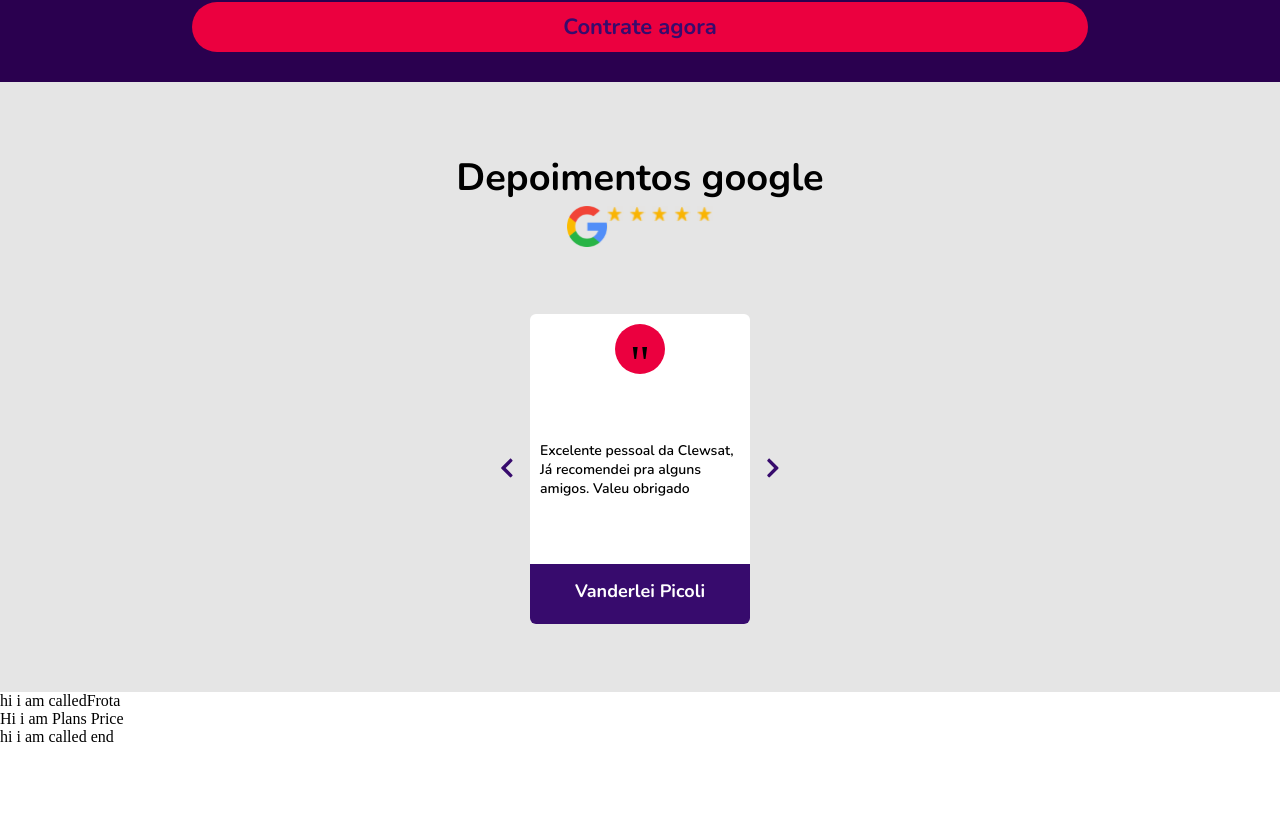
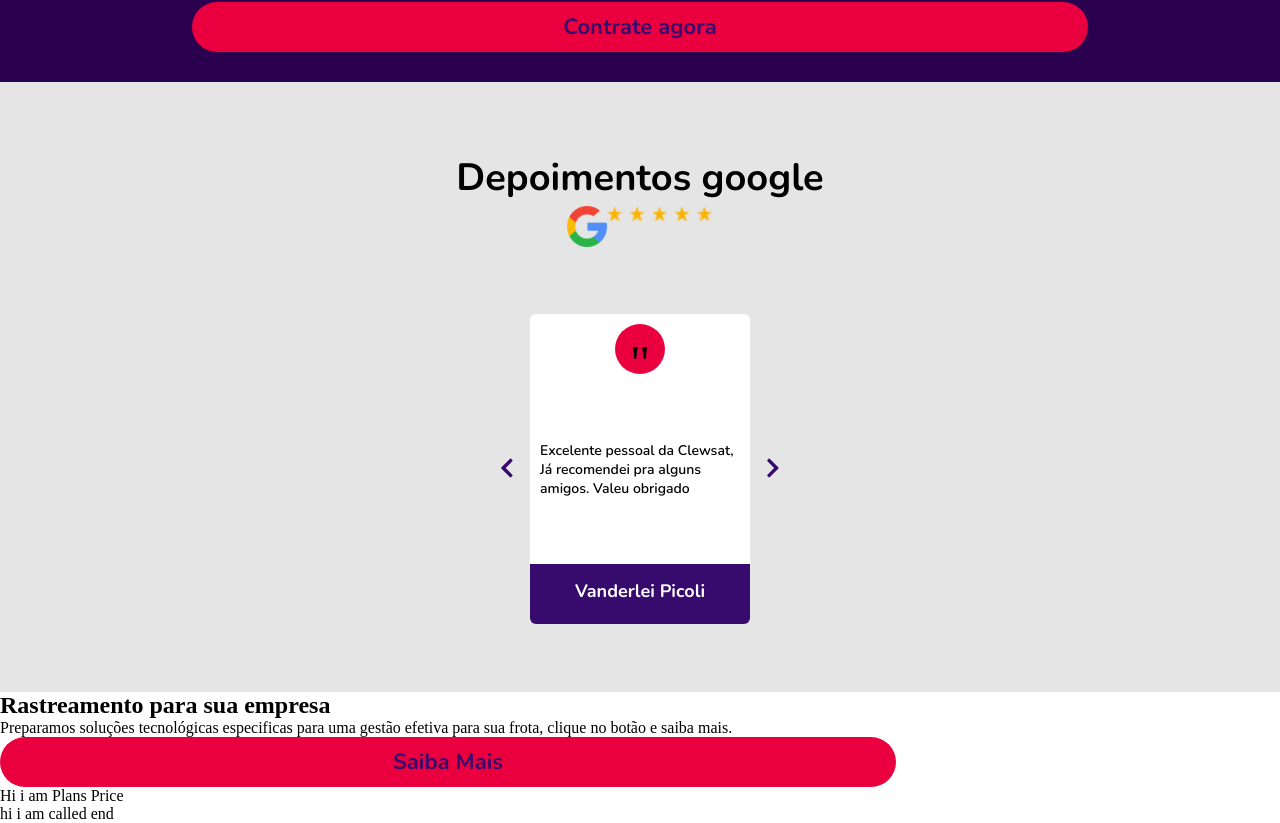
Before and after one commit to malves224/ClewsatWebSite, a React (Create React App) app: page / in a window 1280 px wide. Shown: the part 2969-3792 px from the top of the page. Before the commit the page ends 3715 px from the top, so only its background shows below. Built offline with nearby package versions, Linux system fonts and the light colour scheme; a web font is replaced by a local one.

Commit message:
adiciona elementos para chamada de frotas

```diff
--- a/src/sectionsComponents/CalledFrota.jsx
+++ b/src/sectionsComponents/CalledFrota.jsx
@@ -1,12 +1,22 @@
 import React, { PureComponent } from "react";
+import Button from "./components/Button";
+import { textsRedColor, businessCall } from "../textData";
 import "./css/calledFrota.css";
 
 class CalledFrota extends PureComponent {
   render() {
     return (
-      <div className="called-frota">
-        <p> hi i am calledFrota </p>
-      </div>
+      <section className="called-frota">
+        <h2>
+          {businessCall.title}
+          {" "}
+          <span>{textsRedColor.company}</span>
+        </h2>
+        <p>
+          {businessCall.subtitle}
+        </p>
+        <Button src="http://www.clewsat.com.br/para-empresa" text="Saiba Mais" />
+      </section>
     );
   }
 }
```
